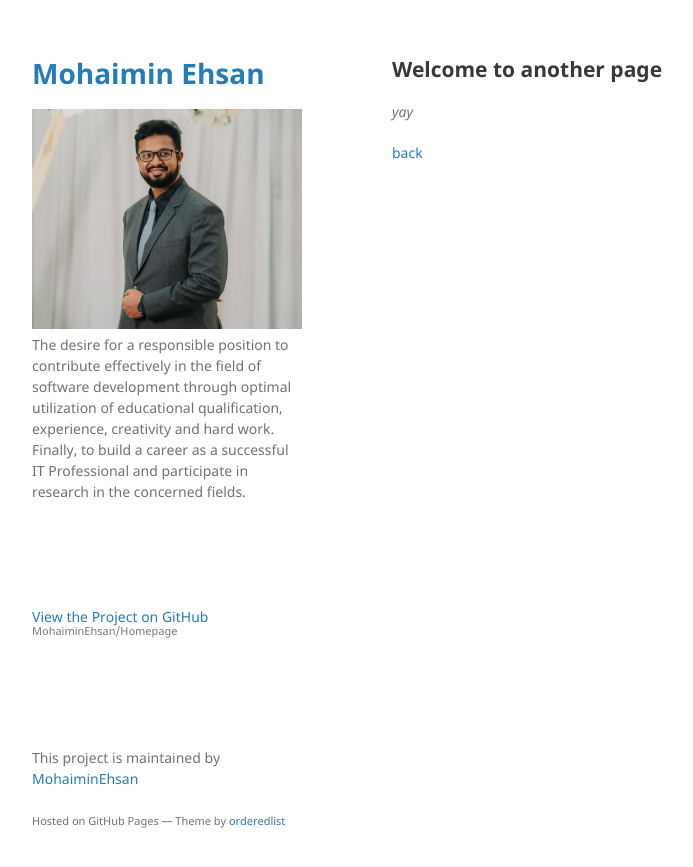
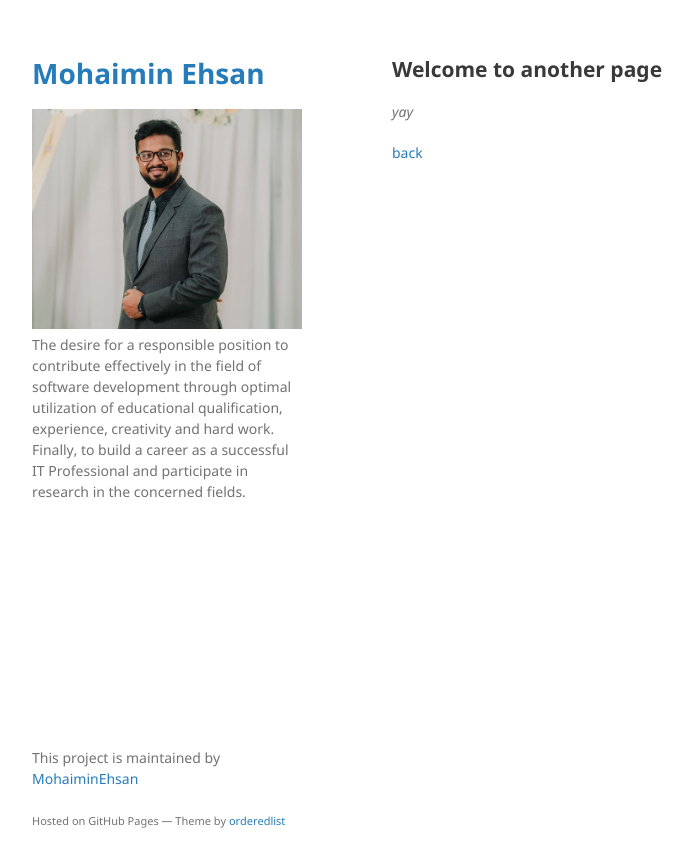
Before and after one commit to MohaiminEhsan/Homepage, a Jekyll site: the page built from another-page.md, in a window 1280 px wide. Shown: the top 867 px of the page, without its empty margins (178-871 px from the left). Built offline with Jekyll 4.4.1, drawn with Linux system fonts in a browser that asks for light colours; our own code applies the rules of GitHub Pages for plain Markdown files.

Commit message:
Update default.html

```diff
--- a/_layouts/default.html
+++ b/_layouts/default.html
@@ -29,7 +29,7 @@
         <br>
         <br>
         {% if site.github.is_project_page %}
-        <p class="view"><a href="{{ site.github.repository_url }}">View the Project on GitHub <small>{{ site.github.repository_nwo }}</small></a></p>
+        <!--p class="view"><a href="{{ site.github.repository_url }}">View the Project on GitHub <small>{{ site.github.repository_nwo }}</small></a></p-->
         {% endif %}
 
         {% if site.github.is_user_page %}
```
